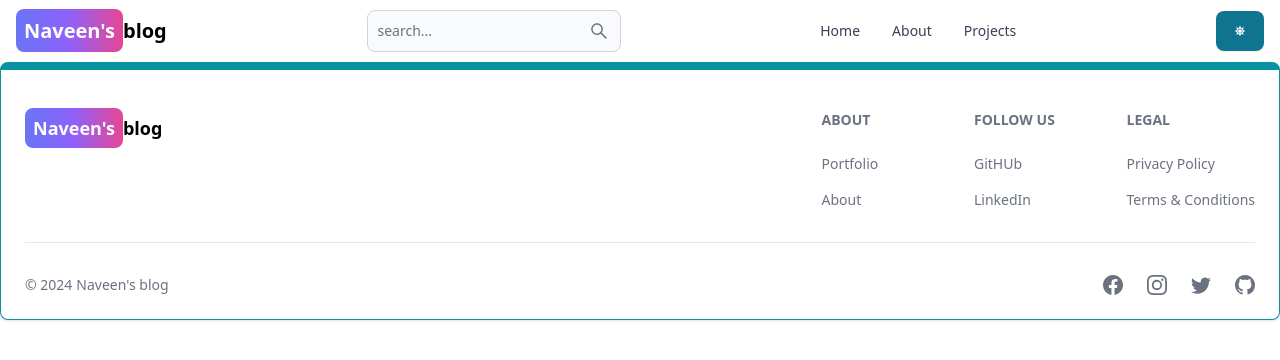
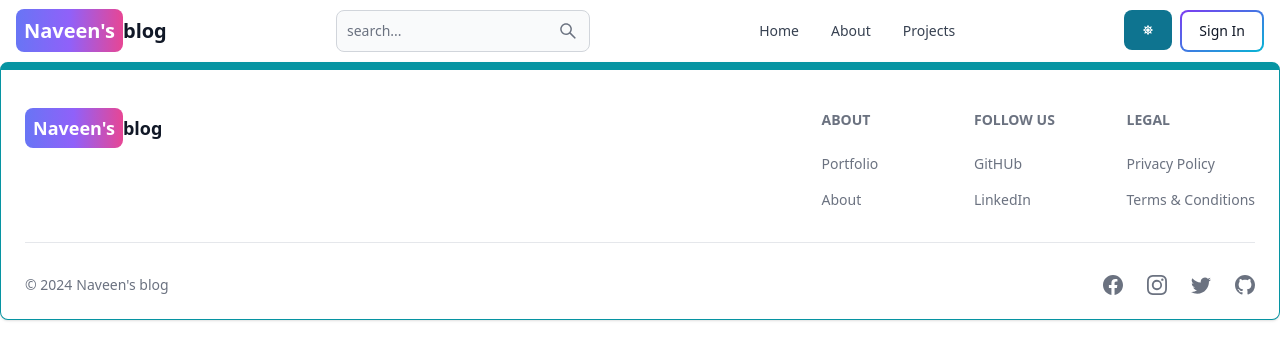
Before and after one commit to naveenkarmegam/blog, a React (Vite) app in the folder client/: page /post/1 in a window 1280 px wide. Shown: the top 360 px of the page. Built offline with nearby package versions, Linux system fonts and the light colour scheme; no server answers.

Commit message:
header component is updated and theme mode feature is added

```diff
--- a/client/src/components/Header.jsx
+++ b/client/src/components/Header.jsx
@@ -1,11 +1,15 @@
-import { Button, Navbar, TextInput } from "flowbite-react";
+import { Avatar, Button, Dropdown, DropdownItem, Navbar, TextInput } from "flowbite-react";
 import React from "react";
 import { Link, useLocation } from "react-router-dom";
 import { AiOutlineSearch } from "react-icons/ai";
 import { FaMoon, FaSun } from "react-icons/fa";
-
+import { useSelector, useDispatch } from "react-redux";
+import { toggleThemeMode } from "../redux/theme/themeSlice";
 const Header = () => {
-    const {pathname} =useLocation()
+  const { pathname } = useLocation();
+  const dispatch = useDispatch()
+  const { currentUser } = useSelector((state) => state.user);
+  const { theme } = useSelector((state) => state.theme);
   return (
     <Navbar>
       <Link
@@ -29,19 +33,51 @@
         <AiOutlineSearch />
       </Button>
       <div className="flex gap-2 md:order-2">
-        <Button className="w-12 h-10 hidden sm:inline">
-          <FaSun />
+        <Button className="w-12 h-10 hidden sm:inline" onClick={()=>dispatch(toggleThemeMode())}>
+          {
+            theme === 'light' ? <FaSun /> : <FaMoon />
+          }
         </Button>
+        {currentUser ? (
+          <Dropdown
+            arrowIcon={false}
+            inline
+            label={
+              <Avatar alt="user" img={currentUser.profilePicture} rounded />
+            }
+          >
+            <Dropdown.Header>
+              <span className="block text-sm">@{currentUser.username}</span>
+              <span className="block text-sm font-bold truncate">@{currentUser.email}</span>
+            </Dropdown.Header>
+            <Link to={'/dashboard?tab=profile'}>
+            <Dropdown.Item>
+              Profile
+            </Dropdown.Item>
+            </Link>
+            <Dropdown.Divider />
+            <DropdownItem>
+              Sign Out
+            </DropdownItem>
+
+          </Dropdown>
+        ) : (
+          <Link to={"/sign-in"}>
+            <Button gradientDuoTone={"purpleToBlue"} outline>
+              Sign In
+            </Button>
+          </Link>
+        )}
         <Navbar.Toggle />
       </div>
       <Navbar.Collapse>
-        <Navbar.Link active={pathname==='/'} as={"div"}>
+        <Navbar.Link active={pathname === "/"} as={"div"}>
           <Link to={"/"}>Home</Link>
         </Navbar.Link>
-        <Navbar.Link active={pathname==='/about'} as={"div"}>
+        <Navbar.Link active={pathname === "/about"} as={"div"}>
           <Link to={"/about"}>About</Link>
         </Navbar.Link>
-        <Navbar.Link active={pathname==='/projects'} as={"div"}>
+        <Navbar.Link active={pathname === "/projects"} as={"div"}>
           <Link to={"/projects"}>Projects</Link>
         </Navbar.Link>
       </Navbar.Collapse>
--- /dev/null
+++ b/client/src/components/ThemeProvider.jsx
@@ -0,0 +1,15 @@
+import React from "react";
+import { useSelector } from "react-redux";
+
+const ThemeProvider = ({ children }) => {
+  const { theme } = useSelector((state) => state.theme);
+  return (
+    <div className={theme}>
+      <div className="bg-white text-gray-900 dark:text-gray-200 dark:bg-[rgb(16,23,42)] min-h-screen">
+        {children}
+      </div>
+    </div>
+  );
+};
+
+export default ThemeProvider;
--- a/client/src/main.jsx
+++ b/client/src/main.jsx
@@ -5,11 +5,14 @@
 import { Provider } from "react-redux";
 import { persistor, store } from "./redux/app/store.js";
 import { PersistGate } from "redux-persist/integration/react";
+import ThemeProvider from "./components/ThemeProvider.jsx";
 
 ReactDOM.createRoot(document.getElementById("root")).render(
   <PersistGate persistor={persistor}>
     <Provider store={store}>
-      <App />
+      <ThemeProvider>
+        <App />
+      </ThemeProvider>
     </Provider>
   </PersistGate>
 );
--- a/client/src/redux/app/store.js
+++ b/client/src/redux/app/store.js
@@ -1,10 +1,12 @@
 import { combineReducers, configureStore } from "@reduxjs/toolkit";
 import userReducer from "../user/userSlice";
+import themeReducer from "../theme/themeSlice";
 import { persistReducer, persistStore } from "redux-persist";
 import storage from "redux-persist/lib/storage";
 
 const rootReducer = combineReducers({
   user: userReducer,
+  theme:themeReducer
 });
 const persistConfig = {
   key: "root",
--- /dev/null
+++ b/client/src/redux/theme/themeSlice.js
@@ -0,0 +1,20 @@
+import {createSlice} from '@reduxjs/toolkit';
+
+
+const initialState = {
+    theme:'light'
+}
+
+const themeSlice = createSlice({
+    name:'theme',
+    initialState,
+    reducers:{
+        toggleThemeMode:(state)=>{
+            state.theme= state.theme==='light'?'dark':'light'
+        }
+    }
+})
+
+export const {toggleThemeMode} = themeSlice.actions;
+
+export default themeSlice.reducer
```
